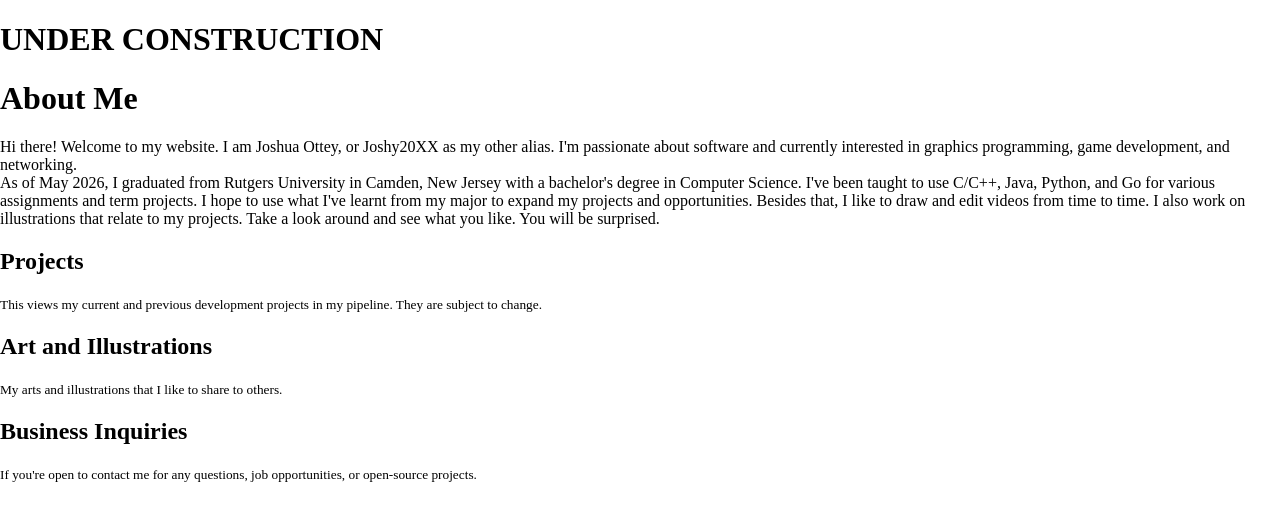
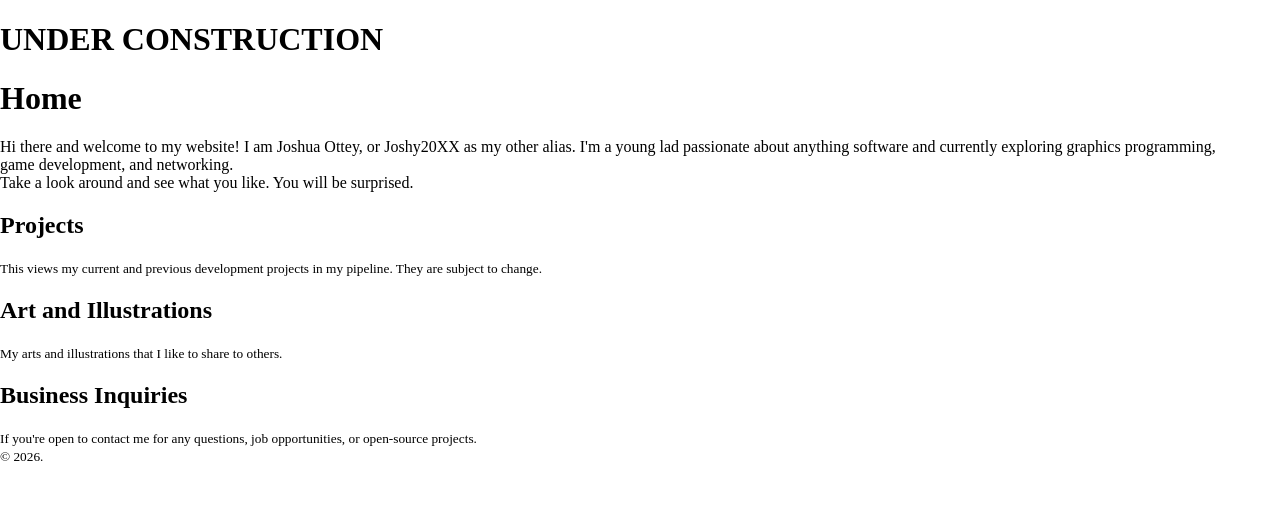
Before and after one commit to Joshy20XX/joshy20xx.github.io, a website built with Vite: page index.html in a window 1280 px wide. Shown: the top 520 px of the page. Built offline with nearby package versions, Linux system fonts and the light colour scheme.

Commit message:
Update index.html
Fixing up the composited layout. Still a work in progress but slowly coming together

```diff
--- a/index.html
+++ b/index.html
@@ -5,6 +5,7 @@
         <style>
             body {margin: 0}
         </style>
+        <link rel="stylesheet" href="stylesheets/index.css">
         <script type="importmap">
         {
             "imports": {
@@ -15,25 +16,34 @@
         </script>
     </head>
     <body>
+        <div id="threejs-backdrop"></div>
+            <div class="navthing">
+                <div class="navdesign"></div>
+            </div>
+        <div class="content1">
+            <h1>UNDER CONSTRUCTION</h1>
+            <h1>Home</h1>
+            <p title=About Me>
+              Hi there and welcome to my website! I am Joshua Ottey, or Joshy20XX as my other alias. I'm a young lad passionate about anything software and currently exploring
+              graphics programming,</br> game development, and networking.</br> Take a look around and see what you like. You will be surprised.
+            </p>
+        </div>
         <script type="module" src="main.js"></script>
-        <div>
-            <h1>UNDER CONSTRUCTION</h1>
-            <h1>About Me</h1>
-            <p title=About Me>
-              Hi there! Welcome to my website. I am Joshua Ottey, or Joshy20XX as my other alias. I'm passionate about software and currently interested in
-              graphics programming, game development, and networking.</br> As of May 2026, I graduated from Rutgers University in Camden, New Jersey with a bachelor's degree
-              in Computer Science. I've been taught to use C/C++, Java, Python, and Go for various assignments and term projects. I hope to use what I've learnt from my major to expand my projects and opportunities. Besides that, I like to draw and edit videos from time to time.
-              I also work on illustrations that relate to my projects. Take a look around and see what you like. You will be surprised.
-            </p>
-
+        <div class="content2">
             <h2>Projects</h2>
             <small>This views my current and previous development projects in my pipeline. They are subject to change.</small>
-
+        </div>
+        <div class="content3">
             <h2>Art and Illustrations</h2>
             <small>My arts and illustrations that I like to share to others.</small>
+        </div>
 
+        <div class="content4">
             <h2>Business Inquiries</h2>
             <small>If you're open to contact me for any questions, job opportunities, or open-source projects.</small>
         </div>
+        <div class="bottomtext">
+            <small>&copy; 2026.</small>
+        </div>
     </body>
 </html>
```
